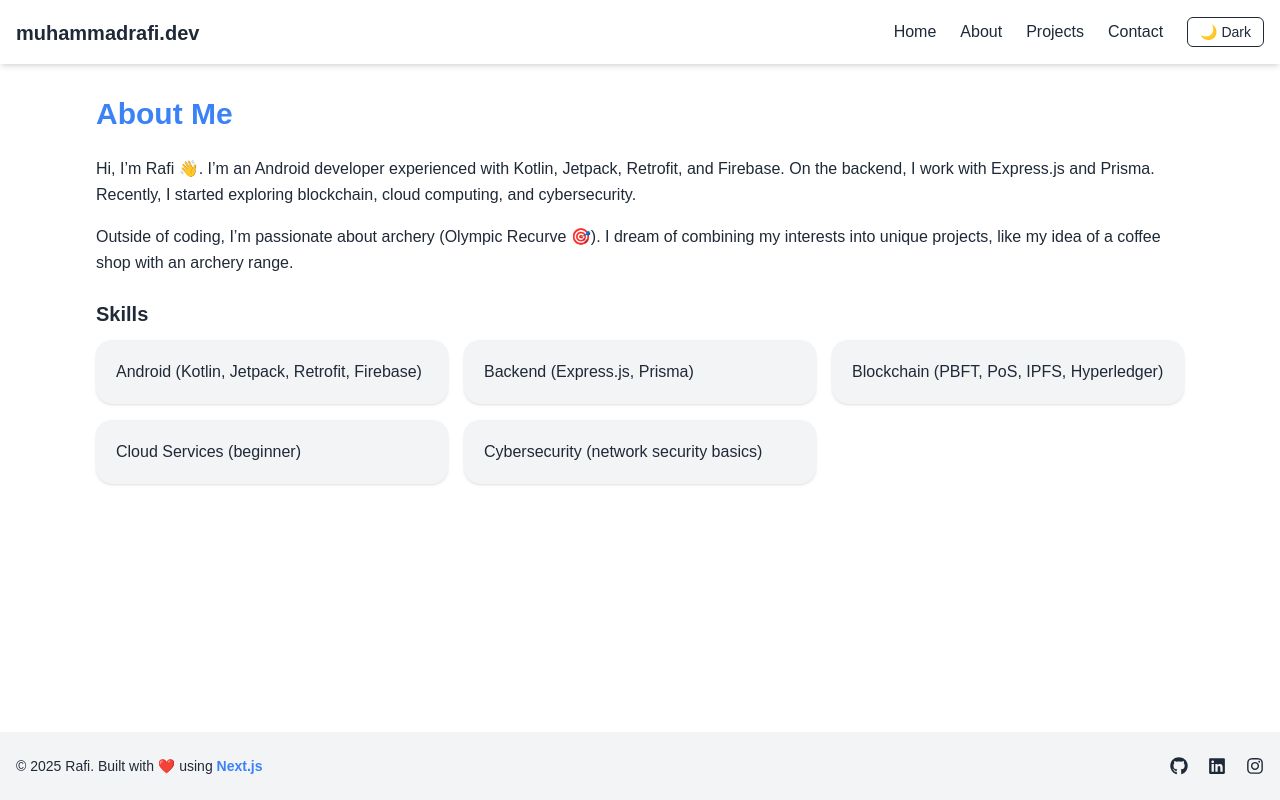
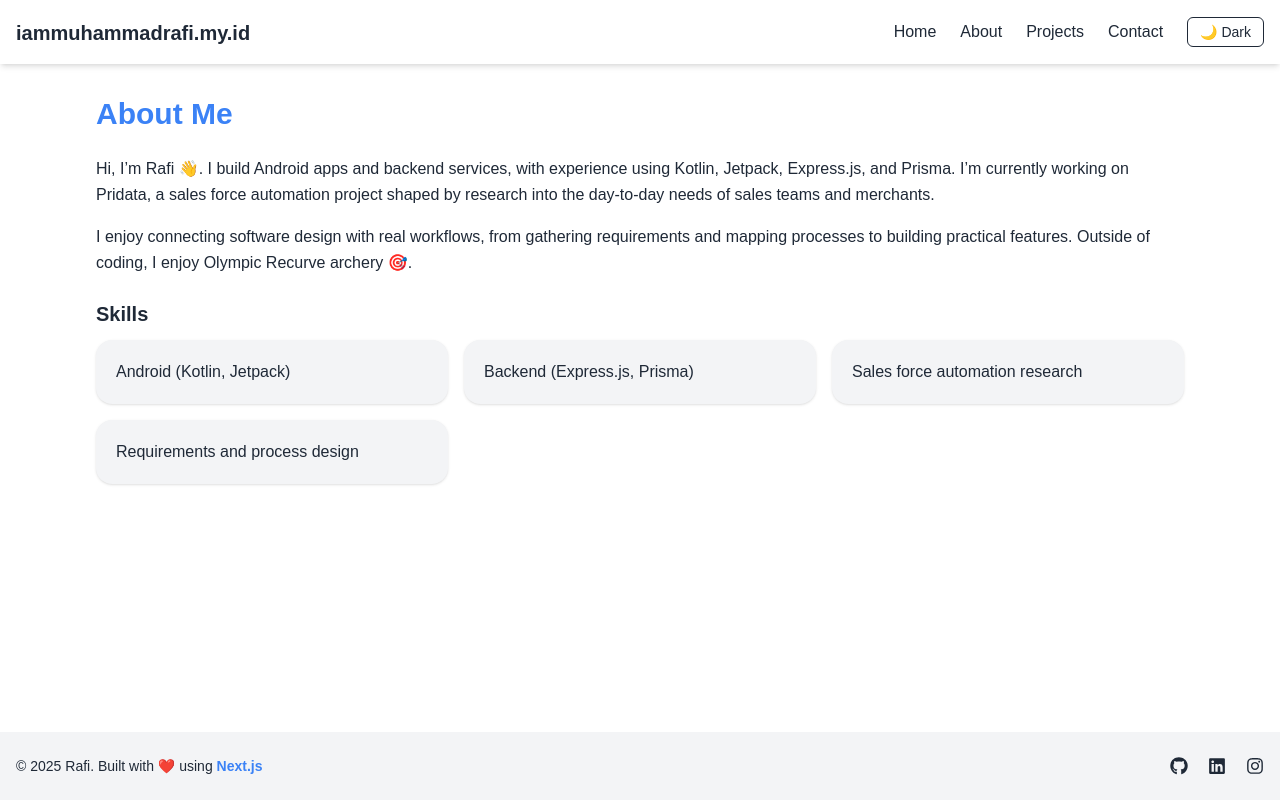
Before and after one commit to yawpie/profile-website, a Next.js app: page /about in a window 1280 px wide. Built offline with nearby package versions, Linux system fonts and the light colour scheme.

Commit message:
feat: update personal website links and SEO metadata across the application

```diff
--- a/src/components/Navbar.tsx
+++ b/src/components/Navbar.tsx
@@ -37,7 +37,7 @@ export default function Navbar() {
         {/* Brand */}
         <h1 className="font-bold text-2xl text-[var(--foreground)]">
           <Link href="/" className="text-xl font-bold">
-            muhammadrafi.dev
+            iammuhammadrafi.my.id
           </Link>
         </h1>
 
--- a/src/components/SEO.tsx
+++ b/src/components/SEO.tsx
@@ -10,8 +10,8 @@ interface SEOProps {
 export default function SEO({
   title,
   description = "Muhammad Rafi — Android developer, backend enthusiast, exploring blockchain and cloud.",
-  url = "https://muhammadrafi.dev",
-  image = "https://muhammadrafi.dev/og-image.jpg",
+  url = "https://iammuhammadrafi.my.id",
+  image = "https://iammuhammadrafi.my.id/profile.jpg",
 }: SEOProps) {
   return (
     <Head>
@@ -21,6 +21,7 @@ export default function SEO({
 
       {/* Description */}
       <meta name="description" content={description} />
+      <link rel="canonical" href={url} />
 
       {/* Open Graph / Facebook */}
       <meta property="og:type" content="website" />
--- a/src/pages/about.tsx
+++ b/src/pages/about.tsx
@@ -1,14 +1,13 @@
 import SEO from "@/components/SEO";
 import { motion } from "framer-motion";
-import Head from "next/head";
 
 export default function About() {
   return (
     <>
      <SEO
         title="About Me | Muhammad Rafi"
-        description="Learn more about Muhammad Rafi — Android developer, backend enthusiast, and archery lover."
-        url="https://muhammadrafi.dev/about"
+        description="Learn about Muhammad Rafi's work in Android, backend development, and sales force automation research."
+        url="https://iammuhammadrafi.my.id/about"
       />
     <motion.section
       initial={{ opacity: 0, x: -50 }}
@@ -20,16 +19,16 @@ export default function About() {
       </h2>
 
       <p className="mb-4 leading-relaxed text-[var(--foreground)] transition-colors ">
-        Hi, I’m Rafi 👋. I’m an Android developer experienced with Kotlin,
-        Jetpack, Retrofit, and Firebase. On the backend, I work with Express.js
-        and Prisma. Recently, I started exploring blockchain, cloud computing,
-        and cybersecurity.
+        Hi, I’m Rafi 👋. I build Android apps and backend services, with
+        experience using Kotlin, Jetpack, Express.js, and Prisma. I’m currently
+        working on Pridata, a sales force automation project shaped by research
+        into the day-to-day needs of sales teams and merchants.
       </p>
 
       <p className="mb-4 leading-relaxed text-[var(--foreground)] transition-colors ">
-        Outside of coding, I’m passionate about archery (Olympic Recurve 🎯). I
-        dream of combining my interests into unique projects, like my idea of a
-        coffee shop with an archery range.
+        I enjoy connecting software design with real workflows, from gathering
+        requirements and mapping processes to building practical features. Outside
+        of coding, I enjoy Olympic Recurve archery 🎯.
       </p>
 
       <h3 className="text-xl font-semibold mt-6 mb-3 text-[var(--foreground)]">
@@ -38,13 +37,13 @@ export default function About() {
 
       <div className="grid grid-cols-2 sm:grid-cols-3 gap-4">
         {[
-          "Android (Kotlin, Jetpack, Retrofit, Firebase)",
+          "Android (Kotlin, Jetpack)",
           "Backend (Express.js, Prisma)",
-          "Blockchain (PBFT, PoS, IPFS, Hyperledger)",
-          "Cloud Services (beginner)",
-          "Cybersecurity (network security basics)",
-        ].map((skill, idx) => (
+          "Sales force automation research",
+          "Requirements and process design",
+        ].map((skill) => (
           <motion.div
+            key={skill}
             className="p-5 bg-[var(--secondary)] text-[var(--secondary-foreground)] rounded-2xl shadow hover:bg-[var(--accent)] hover:text-[var(--accent-foreground)] transition-colors duration-500"
             whileHover={{ scale: 1.05 }}
           >
--- a/src/pages/contact.tsx
+++ b/src/pages/contact.tsx
@@ -22,8 +22,8 @@ export default function Contact() {
     },
     {
       name: "Email",
-      href: "mailto:mail@muhammadrafi.dev",
-      text: "mail@muhammadrafi.dev",
+      href: "mailto:iammuhammadrafi@proton.me",
+      text: "iammuhammadrafi@proton.me",
       icon: <FaEnvelope />,
       bg: "bg-[var(--secondary)]",
       textColor: "text-[var(--secondary-foreground)]",
@@ -54,7 +54,7 @@ export default function Contact() {
       <SEO
         title="Contact Me | Muhammad Rafi"
         description="Let’s connect via GitHub, LinkedIn, Instagram, or email. Reach out and say hi!"
-        url="https://muhammadrafi.dev/contact"
+        url="https://iammuhammadrafi.my.id/contact"
       />
       <motion.section
         initial={{ y: 30, opacity: 0 }}
--- a/src/pages/index.tsx
+++ b/src/pages/index.tsx
@@ -7,7 +7,7 @@ export default function Home() {
   return (
     <>
       <SEO
-        title="Muhammad Rafi | Android & Backend Developer"
+        title="Muhammad Rafi | Software Engineer"
         description="Hi, I’m Rafi. Experienced in Android (Kotlin, Jetpack) and backend (Express.js, Prisma). Passionate about blockchain, cloud, and cybersecurity."
       />
       <main className="min-h-screen bg-[var(--background)] text-[var(--foreground)] flex flex-col items-center justify-center p-8">
@@ -40,7 +40,7 @@ export default function Home() {
           animate={{ y: 0, opacity: 1 }}
           transition={{ delay: 0.5, duration: 0.6 }}
         >
-          Android & Backend Developer · Blockchain Learner · Archery Enthusiast
+          Software Engineer | Android & Backend Developer
         </motion.p>
 
         <motion.a
--- a/src/pages/projects/index.tsx
+++ b/src/pages/projects/index.tsx
@@ -8,7 +8,7 @@ export default function ProjectsPage({ repos }: { repos: any[] }) {
       <SEO
         title="Projects | Muhammad Rafi"
         description="Explore my projects including Android apps, backend systems, and blockchain experiments."
-        url="https://muhammadrafi.dev/projects"
+        url="https://iammuhammadrafi.my.id/projects"
       />
       <motion.main
         className="min-h-screen p-8"
```
Also changed, not shown: 2 other files (tests, documents, lock files or other folders).
